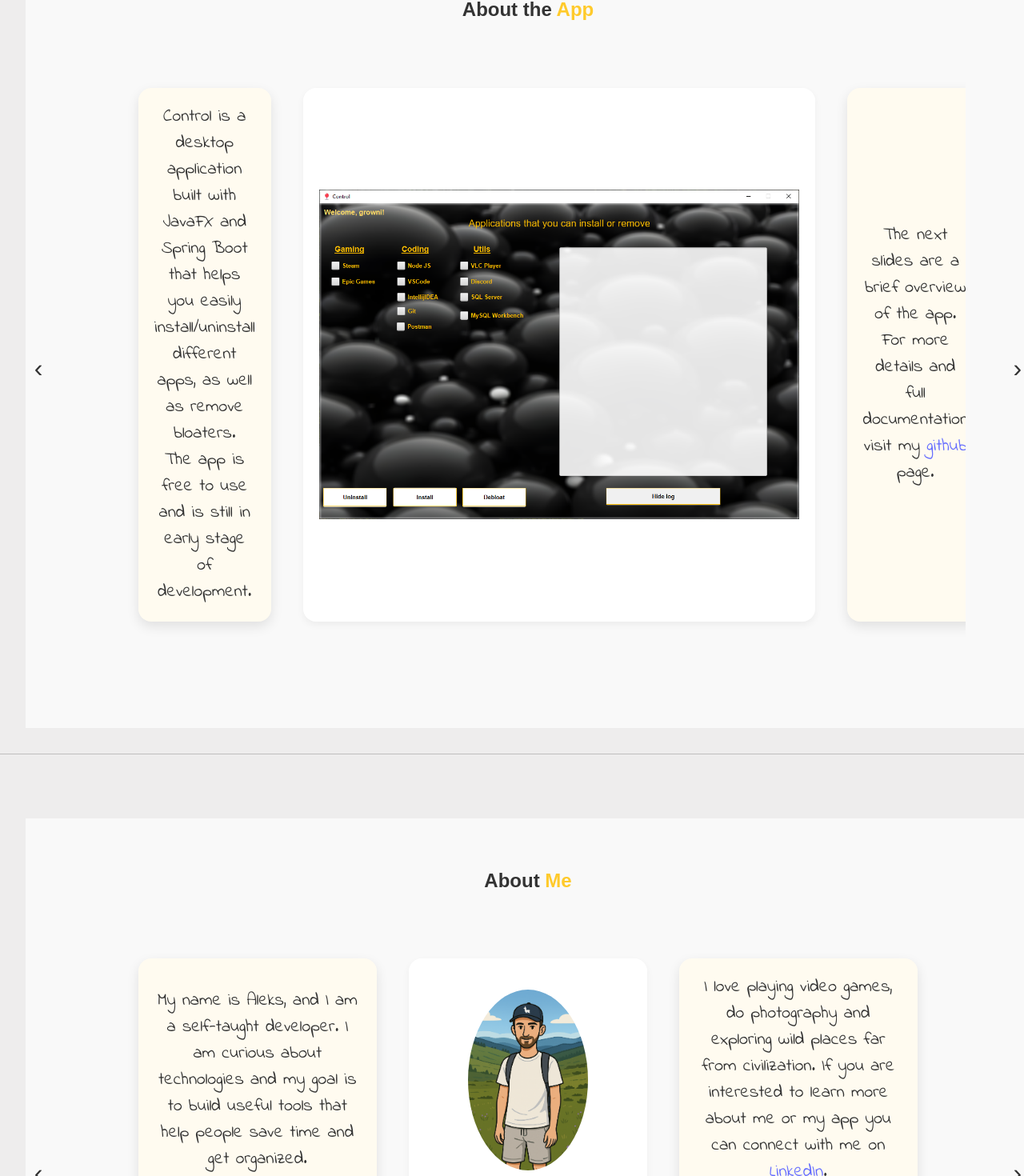
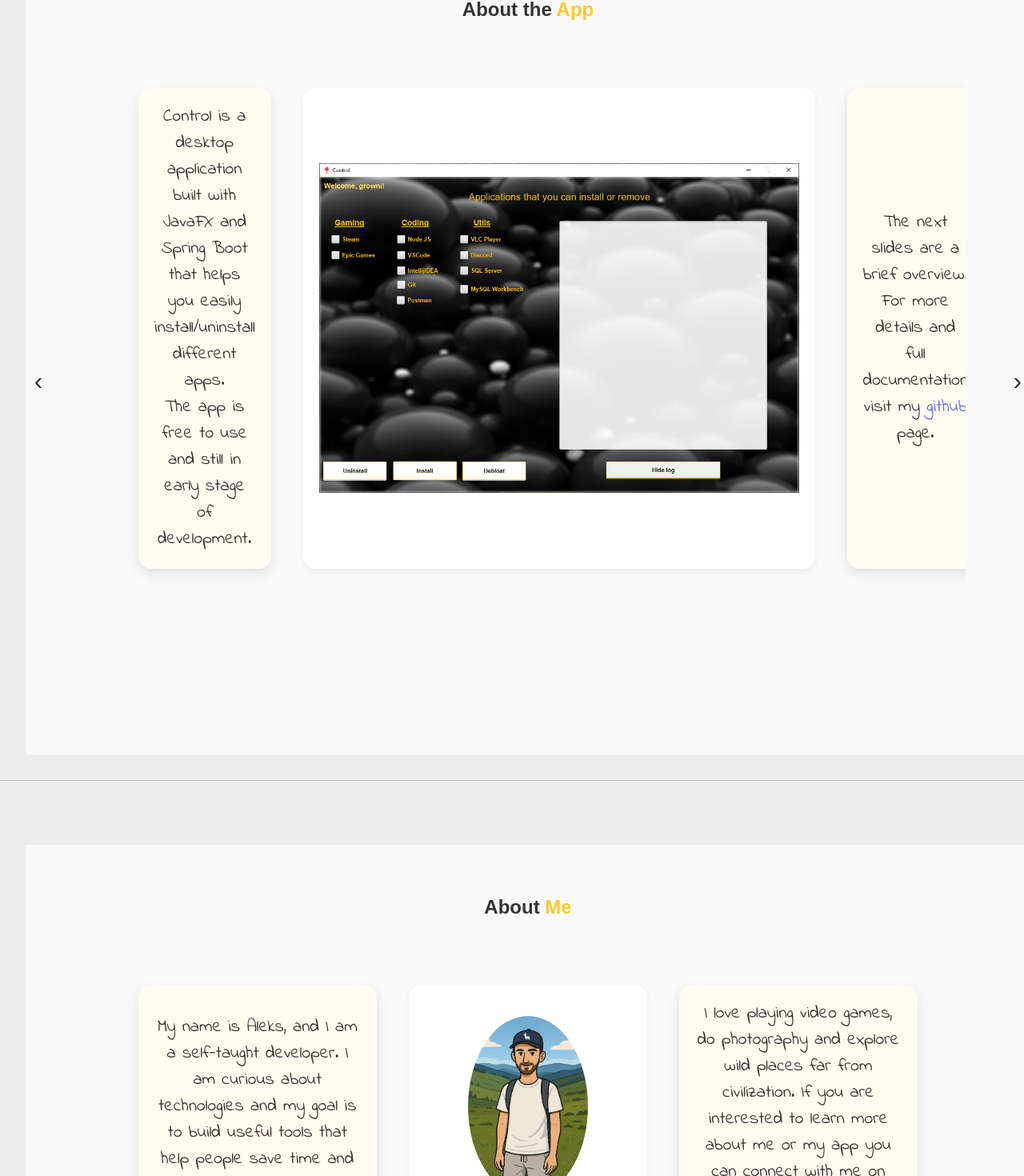
Before and after one commit to growni/control-app-react, a React (Vite) app in the folder control-react-app/: page / in a window 1280 px wide. Shown: the part 431-1901 px from the top of the page at 80% size. Built offline with nearby package versions, Linux system fonts and the light colour scheme; grey boxes are pictures that could not be loaded.

Commit message:
Updated download link and adjusted texts on About sections

```diff
--- a/control-react-app/src/components/AboutApp.jsx
+++ b/control-react-app/src/components/AboutApp.jsx
@@ -60,13 +60,13 @@ const AboutApp = () => {
   <div className="about-app-slide">
     <div className="slide-content">
       <div className="carousel-item side-item">
-      <p className="about-app-p">Control is a desktop application built with JavaFX and Spring Boot that helps you easily install/uninstall different apps, as well as remove bloaters. <br></br>The app is free to use and is still in early stage of development.</p>
+      <p className="about-app-p">Control is a desktop application built with JavaFX and Spring Boot that helps you easily install/uninstall different apps. <br></br>The app is free to use and still in early stage of development.</p>
       </div>
       <div className="carousel-item center-item">
         <img className="about-app-img" src={app_image_main} alt="Avatar" />
       </div>
       <div className="carousel-item side-item">
-        <p className="about-app-p">The next slides are a brief overview of the app. For more details and full documentation visit my <a href="https://github.com/growni/control-app-JavaFX" target='_blank'>github</a> page.</p>
+        <p className="about-app-p">The next slides are a brief overview. For more details and full documentation visit my <a href="https://github.com/growni/control-app-JavaFX" target='_blank'>github</a> page.</p>
       </div>
     </div>
   </div>
@@ -79,7 +79,7 @@ const AboutApp = () => {
       <img src={app_image_login} alt="Login image placeholder" className="about-app-carousel-img" />
       </div>
       <div className="carousel-item center-item">
-      <p className="about-app-p">Simple login and registration pages. Those operations are not available in the website and can only be done through the app.</p>
+      <p className="about-app-p">Simple login and registration pages. Those operations are not available on the website and can only be done through the app.</p>
       </div>
       <div className="carousel-item side-item">
       <img src={app_image_register} alt="Register image placeholder" className="about-app-carousel-img" />
@@ -95,7 +95,7 @@ const AboutApp = () => {
     <img src={app_image_install} alt="Install image placeholder" className="about-app-carousel-img" />
       </div>
       <div className="carousel-item center-item">
-      <p className="about-app-p">A small, but growing list of apps that can be selected for installation or removal. The process is silent and executed in the background, allowing you to focus on your other tasks.</p>
+      <p className="about-app-p">A small, but growing list of apps that can be selected for installation or removal. If possible, the process is silent and executed in the background, allowing you to focus on your other tasks.</p>
       </div>
       <div className="carousel-item side-item">
       <img src={app_image_uninstall} alt="Uninstall image placeholder" className="about-app-carousel-img" />
@@ -108,7 +108,7 @@ const AboutApp = () => {
   <div className="about-app-slide">
     <div className="slide-content">
     <div className="carousel-item side-item">
-    <p className="about-app-p">The integrated scanner finds applications on your machine that are considered as bloater apps. Most often, those are not needed and rarely used and are only aggravating the performance of your computer. However, always be cautious and double check the app before removing it. </p>
+    <p className="about-app-p">The integrated scanner retrieves all store apps that are installed on your machine. Most often, those are not needed and rarely used and are only aggravating the performance and memory of your computer. However, always be cautious and double check the app before removing it. </p>
       </div>
       <div className="carousel-item center-item">
       <img src={app_image_debloat} alt="Debloat image placeholder" className="about-app-carousel-img" />
--- a/control-react-app/src/components/AboutMe.jsx
+++ b/control-react-app/src/components/AboutMe.jsx
@@ -57,7 +57,7 @@ const AboutMe = () => {
         <img className="about-me-img" src={avatar} alt="Avatar" />
       </div>
       <div className="carousel-item side-item">
-        <p className="about-me-p">I love playing video games, do photography and exploring wild places far from civilization. If you are interested to learn more about me or my app you can connect with me on <a href="https://www.linkedin.com/in/aleks310/" target='_blank'>LinkedIn</a>.</p>
+        <p className="about-me-p">I love playing video games, do photography and explore wild places far from civilization. If you are interested to learn more about me or my app you can connect with me on <a href="https://www.linkedin.com/in/aleks310/" target='_blank'>LinkedIn</a>.</p>
       </div>
     </div>
   </div>
--- a/control-react-app/src/components/Download.jsx
+++ b/control-react-app/src/components/Download.jsx
@@ -2,7 +2,7 @@ const Download = () => (
     <section id="download" className="section">
       <h2>Download</h2>
       <p>Get the latest version of my app</p>
-      <a href="https://github.com/growni/control-app-JavaFX/releases/download/v1/ControlApp.zip" download>
+      <a href="https://github.com/growni/control-app-JavaFX/releases/latest/download/ControlApp.zip" download>
         <button id="download-windows" class="btn-download">Download for Windows</button>
         <button id="download-linux"  class="btn-download" disabled="true">Download for Linux</button>
       </a>
```
